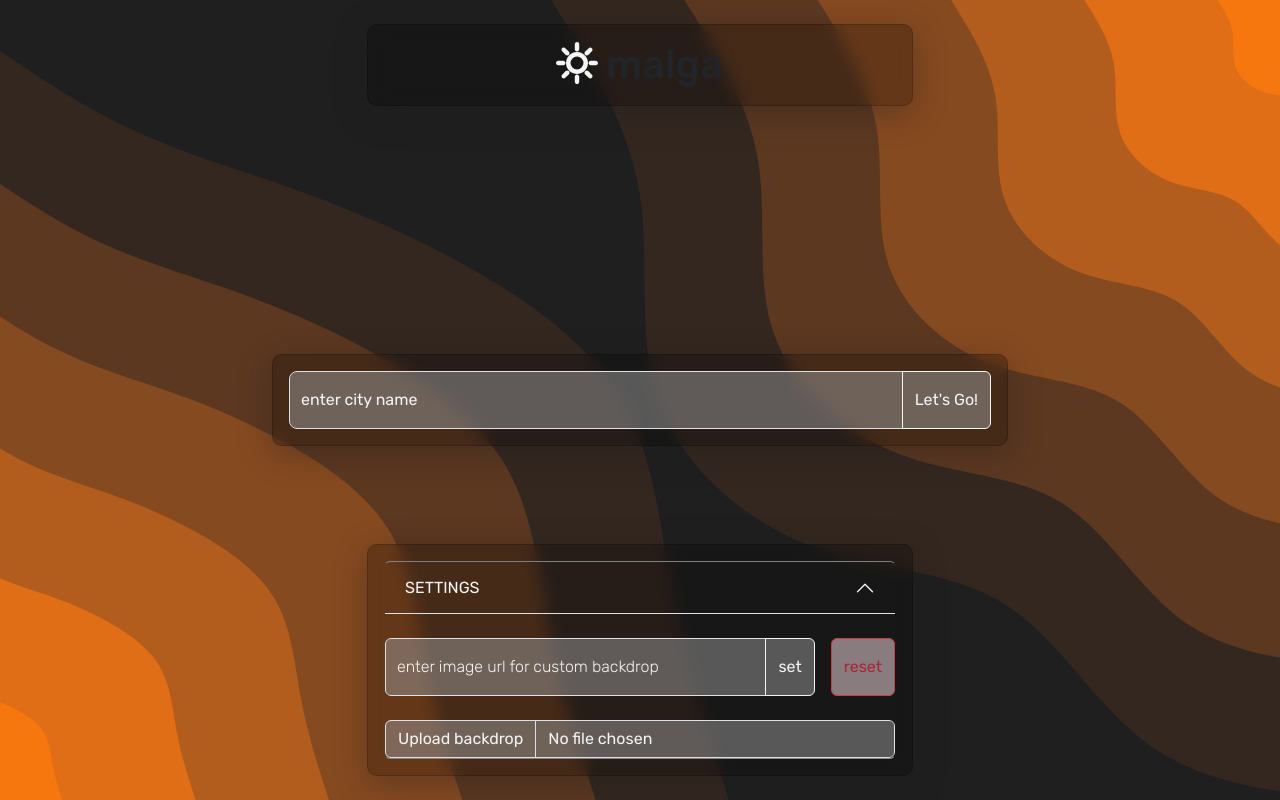
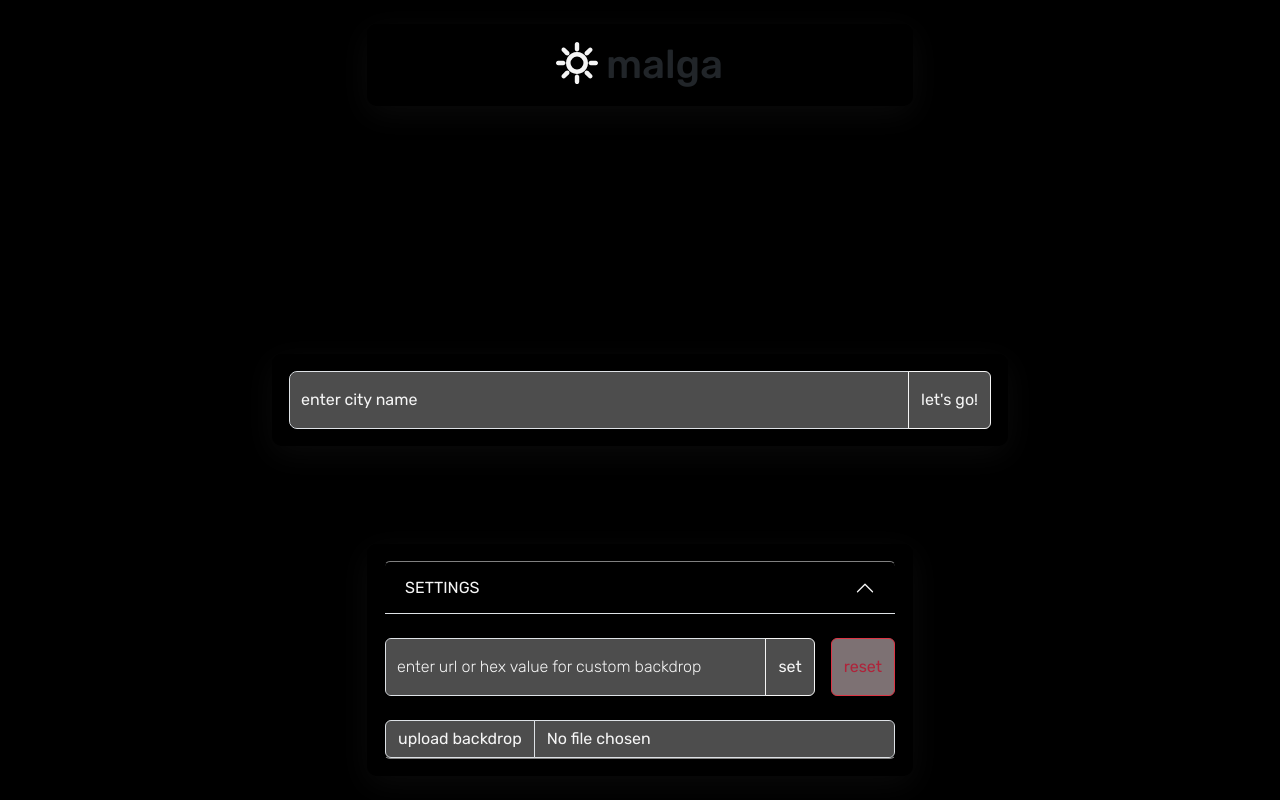
Before and after one commit to incub4t0r/flaskweather, a Flask app: page / in a window 1280 px wide, after a click on "SETTINGS". Run offline with Flask 3, Linux system fonts and the light colour scheme.

Commit message:
updated to allow hex color choosing and defaults to black background

```diff
--- a/static/css/selector.css
+++ b/static/css/selector.css
@@ -10,12 +10,12 @@ header {
 }
 
 body {
-    /* -webkit-transition: background-color 2s ease-in-out;
+    /* -webkit-transition: background-color 2s ease±-in-out;
     transition: background-color 2s ease-in-out; */
     overflow: scroll;
     margin: 0;
-    background-color: #1f1f1f;
-    background: url("../img/blob-scene-haikei-sunset.svg") no-repeat center center fixed;
+    /* background-color: #1f1f1f; */
+    /* background: url("../img/blob-scene-haikei-sunset.svg") no-repeat center center fixed; */
     /* background: url("../img/clay-banks-u27Rrbs9Dwc-unsplash.jpg"); */
     /* background: url("../img/thanos-pal-vb-hPUzfpBo-unsplash.jpg"); */
     background-size: cover;
--- a/static/js/backdrop.js
+++ b/static/js/backdrop.js
@@ -1,11 +1,29 @@
+// const default_backdrop = "#1f1f1f";
+const default_backdrop = "#000000";
+
 $(window).on('load', function() {
     $('html').addClass('hidden');
     if (localStorage.getItem("backdrop_url") === null) {
-        reset_backdrop();
-    } else {
+        // reset_backdrop();
+        set_backdrop_black();
+    }
+    else {
         var backdrop = $('body');
-        backdrop.css({'background':"url(" + localStorage.getItem("backdrop_url") + ") no-repeat center center fixed", "background-size":"cover"});
+        if (localStorage.getItem("backdrop_url") === default_backdrop) {
+            backdrop.css({'background-color':default_backdrop});
+        }
+        else {
+            const backdrop_val = localStorage.getItem("backdrop_url");
+            if (backdrop_val.length == 6) {
+                backdrop.css({'background-color': `#${backdrop_val}`});
+            }
+            else {
+                backdrop.css({'background':"url(" + backdrop_val + ") no-repeat center center fixed", "background-size":"cover"});
+            }
+            // backdrop.css({'background':"url(" + localStorage.getItem("backdrop_url") + ") no-repeat center center fixed", "background-size":"cover"});
+        }
     }
+
     $(document).ready(function() {
         $('html').removeClass('hidden');  // EDIT: Can also use $('html').removeClass('hidden');
     });
@@ -16,8 +34,6 @@ $(window).on('load', function() {
         }
         const reader = new FileReader();
         reader.onload = function fileReadCompleted() {
-            // document.body.style.background = "url(" + reader.result + ") no-repeat center center fixed";
-            // document.body.style.backgroundSize = "cover";
             var body = $('body');
             body.css({'background':"url(" + reader.result + ") no-repeat center center fixed", "background-size":"cover"});
             localStorage.setItem("backdrop_url", reader.result);
@@ -28,12 +44,31 @@ $(window).on('load', function() {
 
 function set_backdrop() {
     event.preventDefault();
-    var backdrop = $("#custom_backdrop").val()
+    var backdrop = $("#custom_backdrop").val();
     var body = $('body');
-    body.css({'background':"url(" + backdrop + ") no-repeat center center fixed", "background-size":"cover"});
-    console.log("url(" + backdrop + ")");
-    localStorage.setItem("backdrop_url", backdrop);
+    if (backdrop.length == 6) {
+        body.css({'background-color': `#${backdrop}`});
+        console.log("Backdrop value is a hex code, setting background-color: " + backdrop);
+        localStorage.setItem("backdrop_url", backdrop);
+    }
+    else {
+        body.css({'background':"url(" + backdrop + ") no-repeat center center fixed", "background-size":"cover"});
+        console.log("url(" + backdrop + ")");
+        localStorage.setItem("backdrop_url", backdrop);
+    }
     $("#custom_backdrop").val('');
+}
+
+function set_backdrop_black() {
+    try {
+        // swal_confirm();
+        var backdrop = $('body');
+        backdrop.css({'background-color':default_backdrop});
+        localStorage.setItem("backdrop_url",default_backdrop);
+    }
+    catch (error) {
+        console.log("error: " + error);
+    }
 }
 
 function reset_backdrop(){
@@ -41,12 +76,13 @@ function reset_backdrop(){
         localStorage.setItem("backdrop_url", "../static/img/blob-scene-haikei-sunset.svg");
         var backdrop = $('body');
         backdrop.css({'background':"url(../static/img/blob-scene-haikei-sunset.svg) no-repeat center center fixed", "background-size":"cover"});
-    } catch (error) {
+    }
+    catch (error) {
         console.log("error: " + error);
     }
 }
 
-function swal_confirm() {
+function swal_reset_backdrop() {
     event.preventDefault();
     swal({
         title: "Are you sure?",
@@ -55,7 +91,8 @@ function swal_confirm() {
         dangerMode: true,
     }).then((willDelete) => {
         if (willDelete) {
-            reset_backdrop();
+            set_backdrop_black();
+            // reset_backdrop();
             swal("Poof! Your backdrop has been reset.", {
                 icon: "success",
             });
--- a/templates/selector.html
+++ b/templates/selector.html
@@ -41,7 +41,7 @@
                                 <input id="cityID" name="cityID" class="form-control form-control-lg custom-input" required=True placeholder="enter city name" autocomplete="off">
                                 <label for="cityID">enter city name</label>
                                 <button class="btn btn-custom" type="submit">
-                                    Let's Go!
+                                    let's go!
                                 </button>
                             </form>
 
@@ -70,20 +70,22 @@
                                         <!-- <div class="accordion-body"> -->
                                             <div class="d-flex column-gap-3 my-4">
                                                 <form class="input-group form-floating" onsubmit="set_backdrop()">
-                                                    <input id="custom_backdrop" class="form-control custom-input" required=True placeholder="enter image url for custom backdrop" autocomplete="off" aria-describedby="button-addon" type="url" >
-                                                    <label for="custom_backdrop">enter image url for custom backdrop</label>
+                                                    <input id="custom_backdrop" class="form-control custom-input" required=True placeholder="enter image url for custom backdrop" autocomplete="off" aria-describedby="button-addon">
+                                                    <!-- <input id="custom_backdrop" class="form-control custom-input" required=True placeholder="enter image url for custom backdrop" autocomplete="off" aria-describedby="button-addon" type="url" > -->
+                                                    <label for="custom_backdrop">enter url or hex value for custom backdrop</label>
                                                     <button class="btn btn-custom" type="submit" id="button-addon">
                                                         set
                                                     </button>
                                                 </form>
-                                                <form onsubmit="reset_backdrop()" class="">
+                                                <!-- <form onsubmit="swal_reset_backdrop()"> -->
+                                                <form onsubmit="set_backdrop_black()" class="">
                                                     <button class="btn btn-danger h-100" type="submit">
                                                         reset
                                                     </button>
                                                 </form>
                                             </div>
                                             <div class="input-group custom-file-button">
-                                                <label class="input-group-text" for="fileInput">Upload backdrop</label>
+                                                <label class="input-group-text" for="fileInput">upload backdrop</label>
                                                 <input type="file" class="form-control custom-input" id="fileInput" accept="image/*">
                                             </div>
                                         <!-- </div> -->
```
